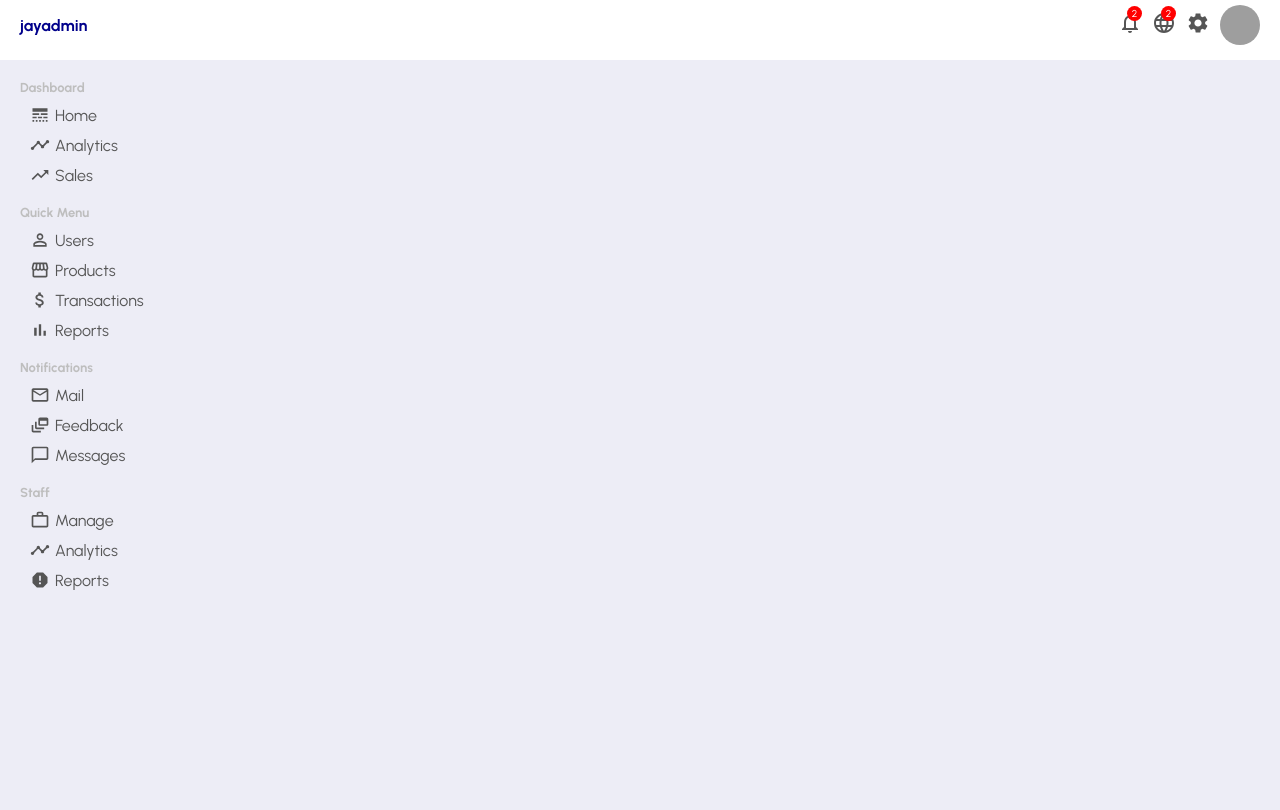
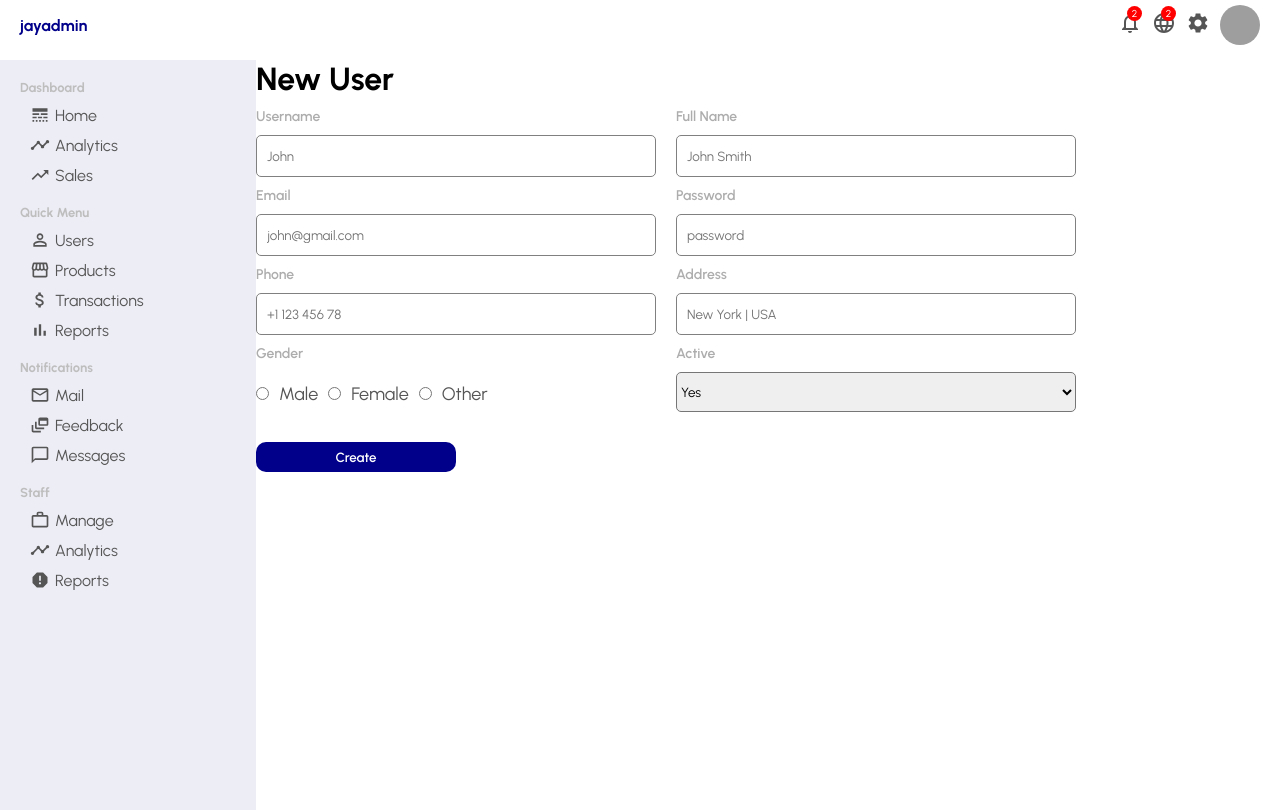
Before and after one commit to jaehak815/react_eCommerce_admin, a React (Create React App) app: page /newUser in a window 1280 px wide. Built offline with nearby package versions, Linux system fonts and the light colour scheme; grey boxes are pictures that could not be loaded.

Commit message:
add_newUserPage

```diff
--- a/src/App.js
+++ b/src/App.js
@@ -9,6 +9,7 @@
 } from "react-router-dom";
 import UserList from "./pages/userList/UserList";
 import User from "./pages/user/User";
+import NewUser from "./pages/newUser/NewUser";
 
 function App() {
   return (
@@ -20,6 +21,7 @@
         <Route exact path="/" element={<Home />} />
         <Route path="/users" element={<UserList />} />
         <Route path="/user/:userId" element={<User />} />
+        <Route path="/newUser" element={<NewUser />} />
         </Routes>
       </div>
     </Router>
--- a/src/app.css
+++ b/src/app.css
@@ -2,3 +2,8 @@
     display: flex;
     margin-top: 10px;
 }
+
+.link{
+    text-decoration: none;
+    color: inherit;
+}
--- a/src/components/sidebar/Sidebar.jsx
+++ b/src/components/sidebar/Sidebar.jsx
@@ -11,6 +11,7 @@
     ChatBubbleOutline,
     WorkOutline,
     Report,} from '@material-ui/icons';
+import { Link } from "react-router-dom";
 
 export default function Sidebar() {
   return (
@@ -36,14 +37,18 @@
             <div className="sidebarMenu">
                 <h3 className="sidebarTitle">Quick Menu</h3>
                 <ul className="sidebarList">
+                    <Link to="/users" className="link">
                     <li className="sidebarListItem ">
                     <PermIdentity className="sidebarIcon"/>
                     Users
                     </li>
+                    </Link>
+                    <Link to="/products" className="link">
                     <li className="sidebarListItem">
                     <Storefront className="sidebarIcon"/>
                     Products
                     </li>
+                    </Link>
                     <li className="sidebarListItem">
                     <AttachMoney className="sidebarIcon"/>
                     Transactions
--- /dev/null
+++ b/src/pages/newUser/NewUser.jsx
@@ -0,0 +1,54 @@
+import "./newUser.css"
+
+export default function NewUser() {
+  return (
+    <div className="newUser">
+    <h1 className="newUserTitle">New User</h1>
+    <form className="newUserForm">
+        <div className="newUserItem">
+            <label>Username</label>
+            <input type="text" placeholder="John" />
+        </div>
+        <div className="newUserItem">
+            <label>Full Name</label>
+            <input type="text" placeholder="John Smith" />
+        </div>
+        <div className="newUserItem">
+            <label>Email</label>
+            <input type="email" placeholder="john@gmail.com" />
+        </div>
+        <div className="newUserItem">
+            <label>Password</label>
+            <input type="password" placeholder="password" />
+        </div>
+        <div className="newUserItem">
+            <label>Phone</label>
+            <input type="text" placeholder="+1 123 456 78" />
+        </div>
+        <div className="newUserItem">
+            <label>Address</label>
+            <input type="text" placeholder="New York | USA" />
+        </div>
+        <div className="newUserItem">
+            <label>Gender</label>
+            <div className="newUserGender">
+            <input type="radio" name="gender" id="male" value="male" />
+            <label for="male">Male</label>
+            <input type="radio" name="gender" id="female" value="female" />
+            <label for="female">Female</label>
+            <input type="radio" name="gender" id="other" value="other" />
+            <label for="other">Other</label>
+            </div>
+        </div>
+        <div className="newUserItem">
+        <label>Active</label>
+        <select className="newUserSelect" name="active" id="active">
+            <option value="yes">Yes</option>
+            <option value="no">No</option>
+        </select>
+        </div>
+        <button className="newUserButton">Create</button>
+    </form>
+    </div>
+  )
+}
--- /dev/null
+++ b/src/pages/newUser/newUser.css
@@ -0,0 +1,63 @@
+.newUser{
+    flex: 4;
+}
+
+.newUserForm{
+    display: flex;
+    flex-wrap: wrap;
+    /* By wraping content,
+    this area will be smaller when new section comes from right side
+    that might be better to make them tidy.
+    */
+
+}
+
+.newUserItem{
+    width: 400px;
+    display: flex;
+    flex-direction: column;
+    margin-top: 10px;
+    margin-right: 20px;
+}
+
+.newUserItem>label{
+    margin-bottom: 10px;
+    font-size: 14px;
+    font-weight: 600;
+    color: rgb(173, 173, 173);
+}
+
+.newUserItem>input{
+    height: 20px;
+    padding: 10px;
+    border: 1px solid gray;
+    border-radius: 5px;
+
+}
+
+.newUserGender>input{
+    margin-top: 15px;
+}
+
+.newUserGender>label{
+    margin: 10px;
+    font-size: 18px;
+    color: #555;
+}
+
+.newUserSelect{
+    height: 40px;
+    border-radius: 5px;
+}
+
+.newUserButton{
+    width: 200px;
+    border: none;
+    background-color: darkblue;
+    color: white;
+    padding: 7px 10px;
+    font-weight: 600;
+    border-radius: 10px;
+    margin-top: 30px;
+    cursor: pointer;
+}
--- a/src/pages/user/User.jsx
+++ b/src/pages/user/User.jsx
@@ -1,4 +1,5 @@
 import { CalendarToday, LocationSearching, MailOutline, PermIdentity, PhoneAndroid, Publish } from "@material-ui/icons"
+import { Link } from "react-router-dom"
 import "./user.css"
 
 export default function User() {
@@ -6,7 +7,9 @@
     <div className="user">
         <div className="userTitleContainer">
             <h1 className="userTitle">Edit User</h1>
+            <Link to="/newUser">
             <button className="userAddButton">Create</button>
+            </Link>
         </div>
         <div className="userContainer">
             <div className="userShow">
```
